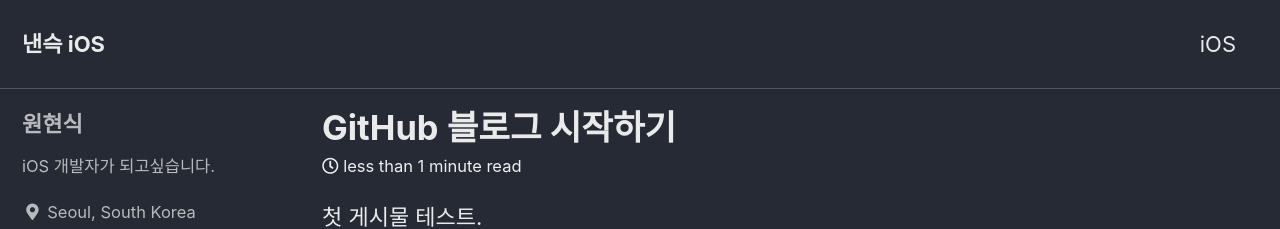
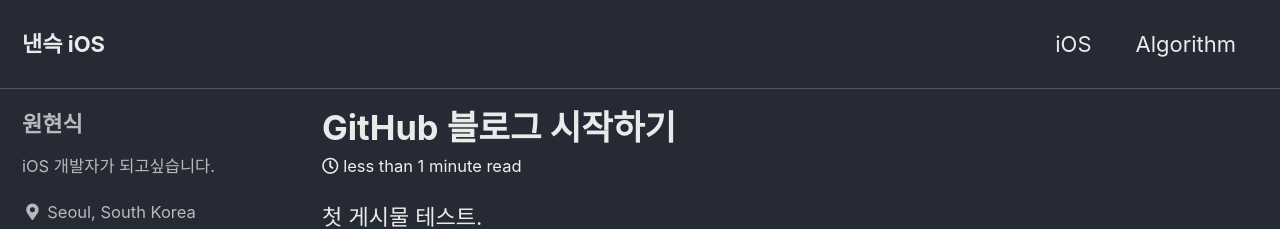
Before and after one commit to HyunSikWon/hyunsikwon.github.io, a Jekyll site: the page built from _posts/2020-09-26-first.md, in a window 1280 px wide. Shown: the top 229 px of the page. Built offline with Jekyll 4.4.1, drawn with Linux system fonts in a browser that asks for light colours; cached includes are drawn as plain includes.

Commit message:
Update navigation.yml

```diff
--- a/_data/navigation.yml
+++ b/_data/navigation.yml
@@ -2,8 +2,8 @@
 main:
   - title: "iOS"
     url: /iOS/
-  # - title: "About"
-  #   url: https://mmistakes.github.io/minimal-mistakes/about/
+  - title: "Algorithm"
+    url: /algorithm/
   # - title: "Sample Posts"
   #   url: /year-archive/
   # - title: "Sample Collections"
```
